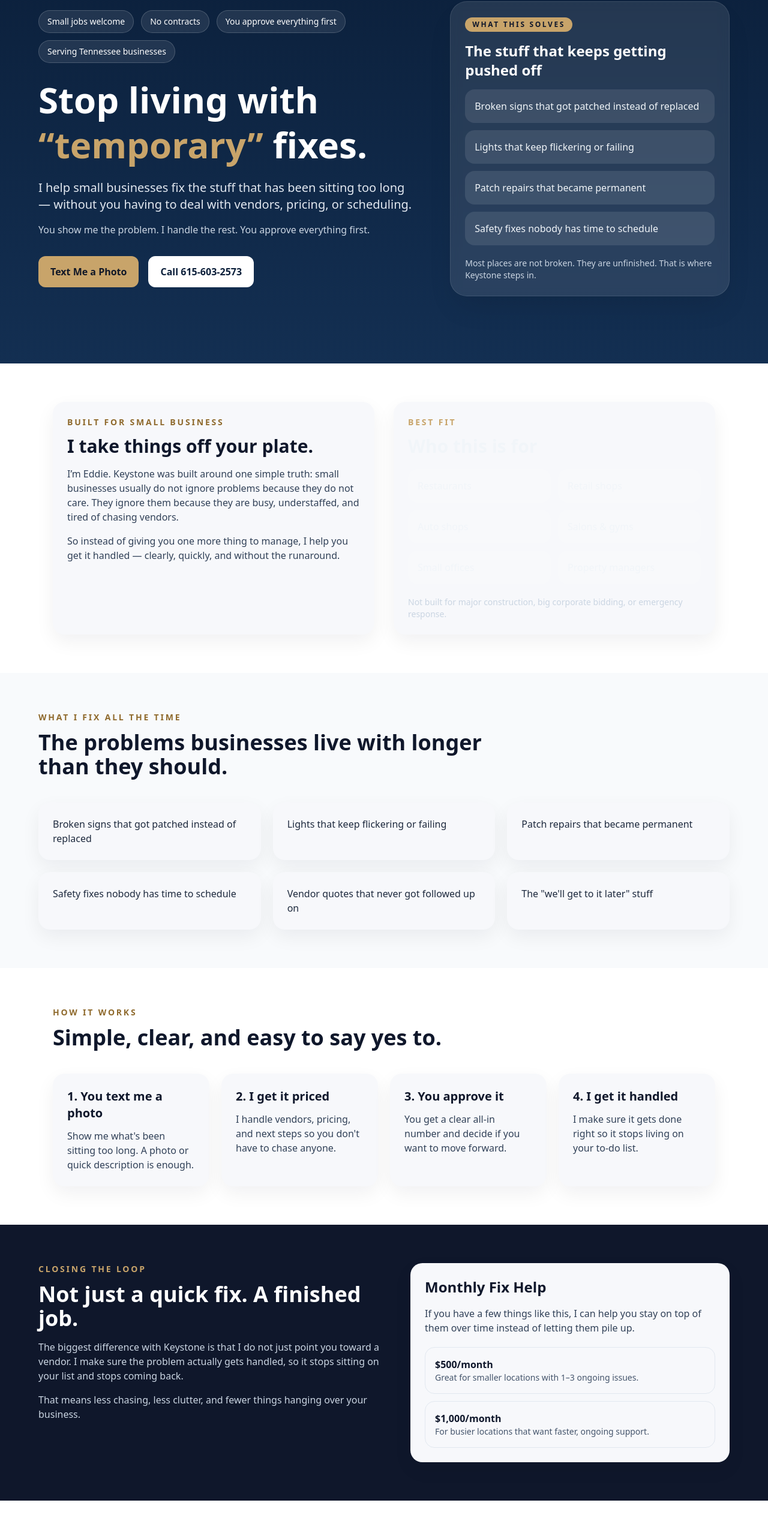
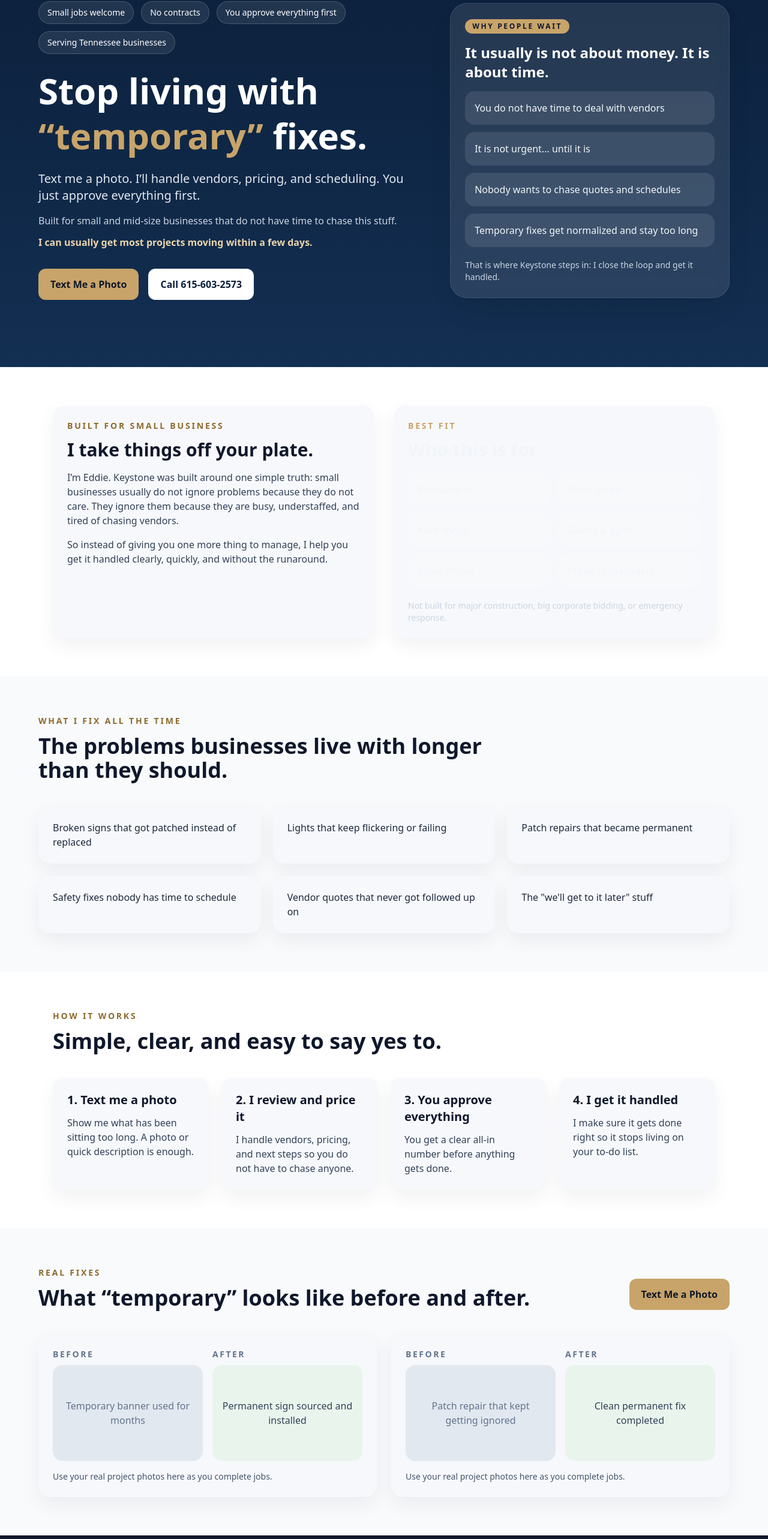
Before and after one commit to Kayoken54/getkeystoneps-site, a React (Vite) app: page / in a window 1280 px wide. Shown: the part 195-2761 px from the top of the page at 60% size. Built offline with nearby package versions, Linux system fonts and the light colour scheme.

Commit message:
Update App.jsx

```diff
--- a/src/App.jsx
+++ b/src/App.jsx
@@ -32,16 +32,16 @@
 
 const processSteps = [
   {
-    title: "1. You text me a photo",
-    text: "Show me what's been sitting too long. A photo or quick description is enough.",
+    title: "1. Text me a photo",
+    text: "Show me what has been sitting too long. A photo or quick description is enough.",
   },
   {
-    title: "2. I get it priced",
-    text: "I handle vendors, pricing, and next steps so you don't have to chase anyone.",
+    title: "2. I review and price it",
+    text: "I handle vendors, pricing, and next steps so you do not have to chase anyone.",
   },
   {
-    title: "3. You approve it",
-    text: "You get a clear all-in number and decide if you want to move forward.",
+    title: "3. You approve everything",
+    text: "You get a clear all-in number before anything gets done.",
   },
   {
     title: "4. I get it handled",
@@ -49,18 +49,36 @@
   },
 ];
 
+const nextSteps = [
+  "I review the photo or issue",
+  "I send pricing and options",
+  "You approve if you want to move forward",
+  "I get it scheduled and handled",
+];
+
+const beforeAfterExamples = [
+  {
+    before: "Temporary banner used for months",
+    after: "Permanent sign sourced and installed",
+  },
+  {
+    before: "Patch repair that kept getting ignored",
+    after: "Clean permanent fix completed",
+  },
+];
+
 export default function KeystoneLanding() {
   const [budget, setBudget] = useState(0);
   const [priority, setPriority] = useState(false);
-  const [ctaLabel, setCtaLabel] = useState("Call Eddie");
+  const [ctaLabel, setCtaLabel] = useState("Text Me a Photo");
   const [activeTestimonial, setActiveTestimonial] = useState(0);
   const touchStartX = useRef(null);
 
   useEffect(() => {
     const onScroll = () => {
       const y = window.scrollY;
-      if (y < 500) setCtaLabel("Call Eddie");
-      else if (y < 1600) setCtaLabel("Text Me a Photo");
+      if (y < 500) setCtaLabel("Text Me a Photo");
+      else if (y < 1600) setCtaLabel("Call Eddie");
       else setCtaLabel("Start Your Project");
     };
 
@@ -90,7 +108,7 @@
     window.location.href = `mailto:eddie.snyder@getkeystoneps.com?subject=New Project Request&body=${body}`;
   };
 
-  const primaryHref = ctaLabel === "Text Me a Photo" ? "sms:6156032573" : "tel:6156032573";
+  const primaryHref = ctaLabel === "Text Me a Photo" ? "sms:6156032573" : ctaLabel === "Call Eddie" ? "tel:6156032573" : "#start-project";
 
   return (
     <div className="min-h-screen bg-white text-slate-800 pb-24">
@@ -139,11 +157,13 @@
               Stop living with <span className="text-[#C8A46A]">“temporary”</span> fixes.
             </h1>
             <p className="mb-4 max-w-2xl text-lg text-slate-200 md:text-xl">
-              I help small businesses fix the stuff that has been sitting too long — without you having to deal with vendors,
-              pricing, or scheduling.
+              Text me a photo. I’ll handle vendors, pricing, and scheduling. You just approve everything first.
             </p>
-            <p className="mb-8 max-w-2xl text-base text-slate-300">
-              You show me the problem. I handle the rest. You approve everything first.
+            <p className="mb-3 max-w-2xl text-base text-slate-300">
+              Built for small and mid-size businesses that do not have time to chase this stuff.
+            </p>
+            <p className="mb-8 max-w-2xl text-sm font-semibold text-[#E9D4AB] md:text-base">
+              I can usually get most projects moving within a few days.
             </p>
             <div className="flex flex-wrap gap-4">
               <a href="sms:6156032573" className="cta">Text Me a Photo</a>
@@ -153,18 +173,23 @@
 
           <div className="rounded-[28px] border border-white/10 bg-white/10 p-6 shadow-2xl shadow-black/10 backdrop-blur">
             <div className="mb-4 inline-flex rounded-full bg-[#C8A46A] px-3 py-1 text-xs font-black uppercase tracking-[0.22em] text-slate-900">
-              What this solves
+              Why people wait
             </div>
-            <h2 className="mb-4 text-2xl font-bold">The stuff that keeps getting pushed off</h2>
+            <h2 className="mb-4 text-2xl font-bold">It usually is not about money. It is about time.</h2>
             <div className="grid gap-3">
-              {issues.slice(0, 4).map((item) => (
+              {[
+                "You do not have time to deal with vendors",
+                "It is not urgent... until it is",
+                "Nobody wants to chase quotes and schedules",
+                "Temporary fixes get normalized and stay too long",
+              ].map((item) => (
                 <div key={item} className="rounded-2xl bg-white/10 p-4 text-slate-100">
                   {item}
                 </div>
               ))}
             </div>
             <p className="mt-5 text-sm text-slate-300">
-              Most places are not broken. They are unfinished. That is where Keystone steps in.
+              That is where Keystone steps in: I close the loop and get it handled.
             </p>
           </div>
         </div>
@@ -180,7 +205,7 @@
               They ignore them because they are busy, understaffed, and tired of chasing vendors.
             </p>
             <p className="text-slate-700">
-              So instead of giving you one more thing to manage, I help you get it handled — clearly, quickly, and without the runaround.
+              So instead of giving you one more thing to manage, I help you get it handled clearly, quickly, and without the runaround.
             </p>
           </div>
 
@@ -230,6 +255,39 @@
               <p className="text-slate-700">{step.text}</p>
             </div>
           ))}
+        </div>
+      </section>
+
+      <section className="bg-slate-50 px-6 py-16">
+        <div className="mx-auto max-w-6xl">
+          <div className="mb-10 flex flex-col items-start justify-between gap-4 md:flex-row md:items-end">
+            <div>
+              <div className="mb-3 text-sm font-black uppercase tracking-[0.2em] text-[#8f6a2d]">Real fixes</div>
+              <h2 className="text-3xl font-black text-slate-900 md:text-4xl">What “temporary” looks like before and after.</h2>
+            </div>
+            <a href="sms:6156032573" className="cta">Text Me a Photo</a>
+          </div>
+          <div className="grid gap-6 md:grid-cols-2">
+            {beforeAfterExamples.map((item, idx) => (
+              <div key={idx} className="card">
+                <div className="grid gap-4 md:grid-cols-2">
+                  <div>
+                    <div className="mb-2 text-sm font-black uppercase tracking-[0.18em] text-slate-500">Before</div>
+                    <div className="flex h-40 items-center justify-center rounded-2xl bg-slate-200 px-4 text-center text-slate-500">
+                      {item.before}
+                    </div>
+                  </div>
+                  <div>
+                    <div className="mb-2 text-sm font-black uppercase tracking-[0.18em] text-slate-500">After</div>
+                    <div className="flex h-40 items-center justify-center rounded-2xl bg-[#E9F5EC] px-4 text-center text-slate-700">
+                      {item.after}
+                    </div>
+                  </div>
+                </div>
+                <p className="mt-4 text-sm text-slate-600">Use your real project photos here as you complete jobs.</p>
+              </div>
+            ))}
+          </div>
         </div>
       </section>
 
@@ -311,6 +369,22 @@
       </section>
 
       <section className="bg-slate-50 px-6 py-16">
+        <div className="mx-auto max-w-6xl">
+          <div className="mb-10 max-w-3xl">
+            <div className="mb-3 text-sm font-black uppercase tracking-[0.2em] text-[#8f6a2d]">What happens after you text</div>
+            <h2 className="text-3xl font-black text-slate-900 md:text-4xl">No guessing. No confusing process.</h2>
+          </div>
+          <div className="grid gap-5 md:grid-cols-2 xl:grid-cols-4">
+            {nextSteps.map((step) => (
+              <div key={step} className="card">
+                <div className="text-lg font-black text-slate-900">{step}</div>
+              </div>
+            ))}
+          </div>
+        </div>
+      </section>
+
+      <section className="bg-slate-50 px-6 py-16">
         <div className="mx-auto grid max-w-6xl gap-8 lg:grid-cols-[.9fr_1.1fr]">
           <div className="card">
             <div className="mb-3 text-sm font-black uppercase tracking-[0.2em] text-[#8f6a2d]">Quick estimate</div>
@@ -344,17 +418,13 @@
             </div>
           </div>
 
-          <form onSubmit={submit} className="card">
+          <form id="start-project" onSubmit={submit} className="card">
             <div className="mb-3 text-sm font-black uppercase tracking-[0.2em] text-[#8f6a2d]">Start your project</div>
             <h2 className="mb-4 text-3xl font-black text-slate-900">Show me what needs fixing.</h2>
-            <p className="mb-6 text-slate-700">Send the basics here, or just text me a photo. Either way, I’ll take it from there.</p>
+            <p className="mb-6 text-slate-700">Keep it simple. Or just text me a photo. Either way, I’ll take it from there.</p>
             <div className="grid gap-3 sm:grid-cols-2">
               <input name="name" placeholder="Your name" className="rounded-xl border border-slate-300 p-3" required />
-              <input name="business" placeholder="Business name" className="rounded-xl border border-slate-300 p-3" />
-            </div>
-            <div className="mt-3 grid gap-3 sm:grid-cols-2">
               <input name="phone" placeholder="Phone" className="rounded-xl border border-slate-300 p-3" required />
-              <input name="budget" value={budget || ""} readOnly placeholder="Budget" className="rounded-xl border border-slate-300 p-3" />
             </div>
             <textarea name="details" rows="6" placeholder="What needs fixed? What's been temporary too long?" className="mt-3 w-full rounded-xl border border-slate-300 p-3" />
             <div className="mt-6 flex flex-wrap gap-3">
```
